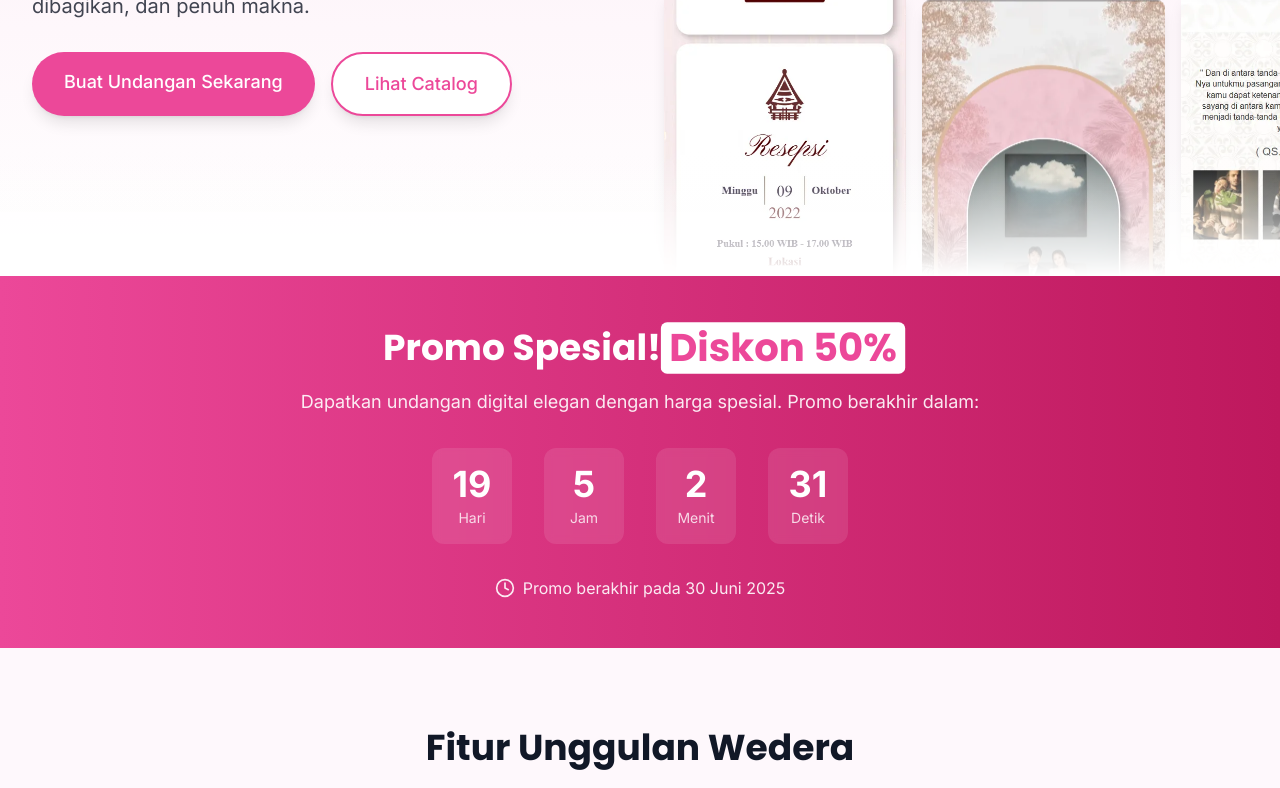
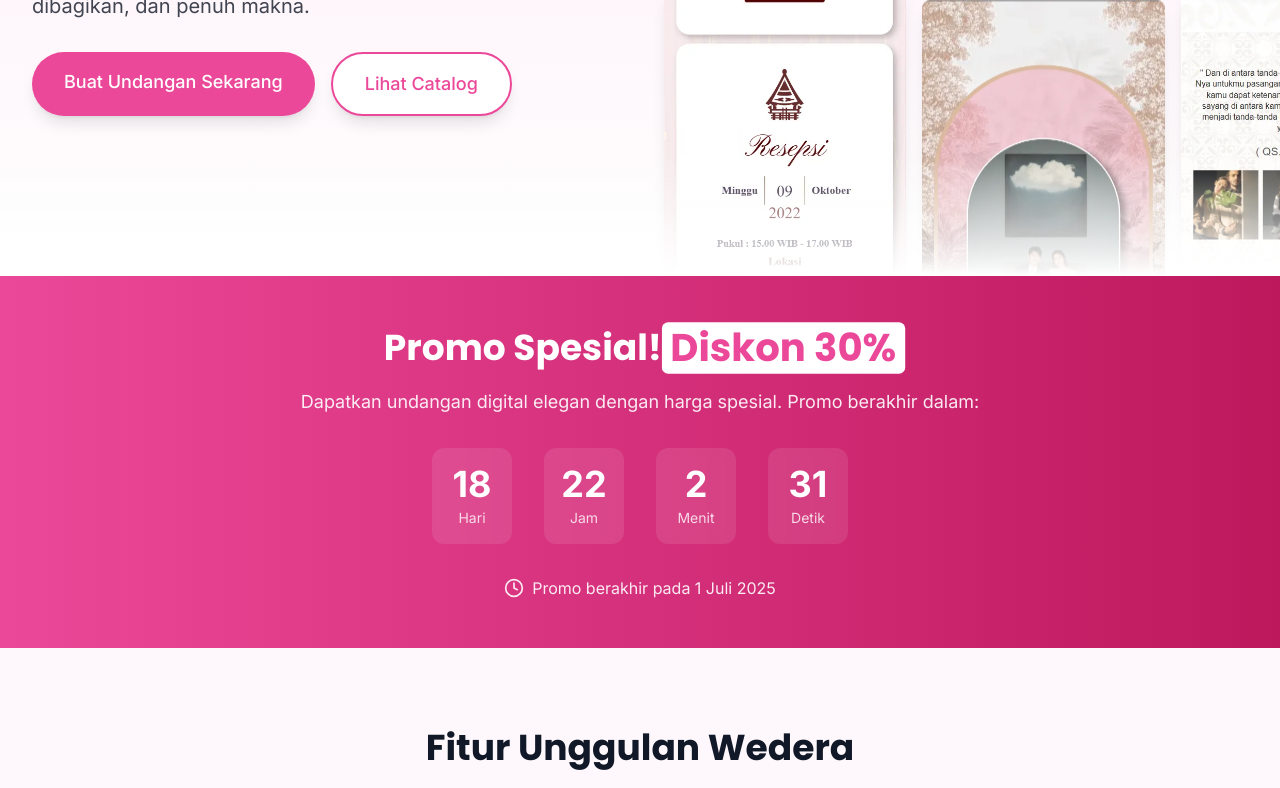
Before and after one commit to mfauzanamzar/wedera-lp, a Next.js app: page / in a window 1280 px wide. Shown: the part 468-1256 px from the top of the page. Built offline with nearby package versions, Linux system fonts and the light colour scheme; no server answers; a web font is replaced by a local one.

Commit message:
Update DiscountBanner component to calculate time left based on WIB timezone and change discount offer from 50% to 30%.

```diff
--- a/src/components/DiscountBanner.tsx
+++ b/src/components/DiscountBanner.tsx
@@ -17,8 +17,14 @@ export default function DiscountBanner({ endDate }: DiscountBannerProps) {
 
   useEffect(() => {
     const timer = setInterval(() => {
+      // Get current time in WIB
       const now = new Date();
-      const difference = endDate.getTime() - now.getTime();
+      const wibOffset = 7 * 60; // WIB is UTC+7
+      const localOffset = now.getTimezoneOffset(); // Get local timezone offset in minutes
+      const wibNow = new Date(now.getTime() + (wibOffset + localOffset) * 60000);
+
+      // Calculate difference in WIB timezone
+      const difference = endDate.getTime() - wibNow.getTime();
 
       if (difference > 0) {
         setTimeLeft({
@@ -57,7 +63,7 @@ export default function DiscountBanner({ endDate }: DiscountBannerProps) {
       <div className="max-w-7xl mx-auto px-4 sm:px-6 lg:px-8">
         <div className="text-center" data-aos="fade-up">
           <h2 className="font-heading font-bold text-3xl md:text-4xl text-white mb-4">
-            Promo Spesial! <span className="text-wedera-primary bg-white px-2 py-1 rounded-md ring-animation">Diskon 50%</span>
+            Promo Spesial! <span className="text-wedera-primary bg-white px-2 py-1 rounded-md ring-animation">Diskon 30%</span>
           </h2>
           <p className="text-white/90 font-body text-lg mb-8">
             Dapatkan undangan digital elegan dengan harga spesial. Promo berakhir dalam:
@@ -96,7 +102,8 @@ export default function DiscountBanner({ endDate }: DiscountBannerProps) {
               Promo berakhir pada {endDate.toLocaleDateString('id-ID', {
                 day: 'numeric',
                 month: 'long',
-                year: 'numeric'
+                year: 'numeric',
+                timeZone: 'Asia/Jakarta'
               })}
             </span>
           </div>
```
